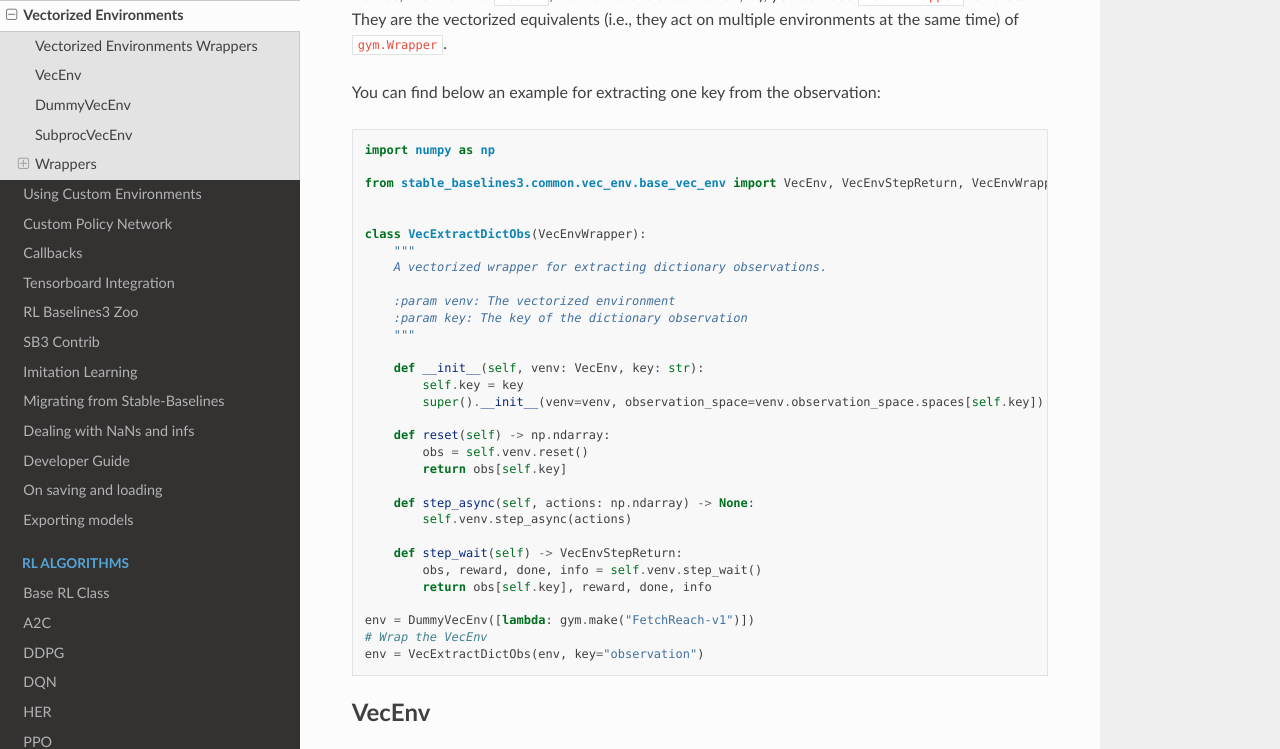
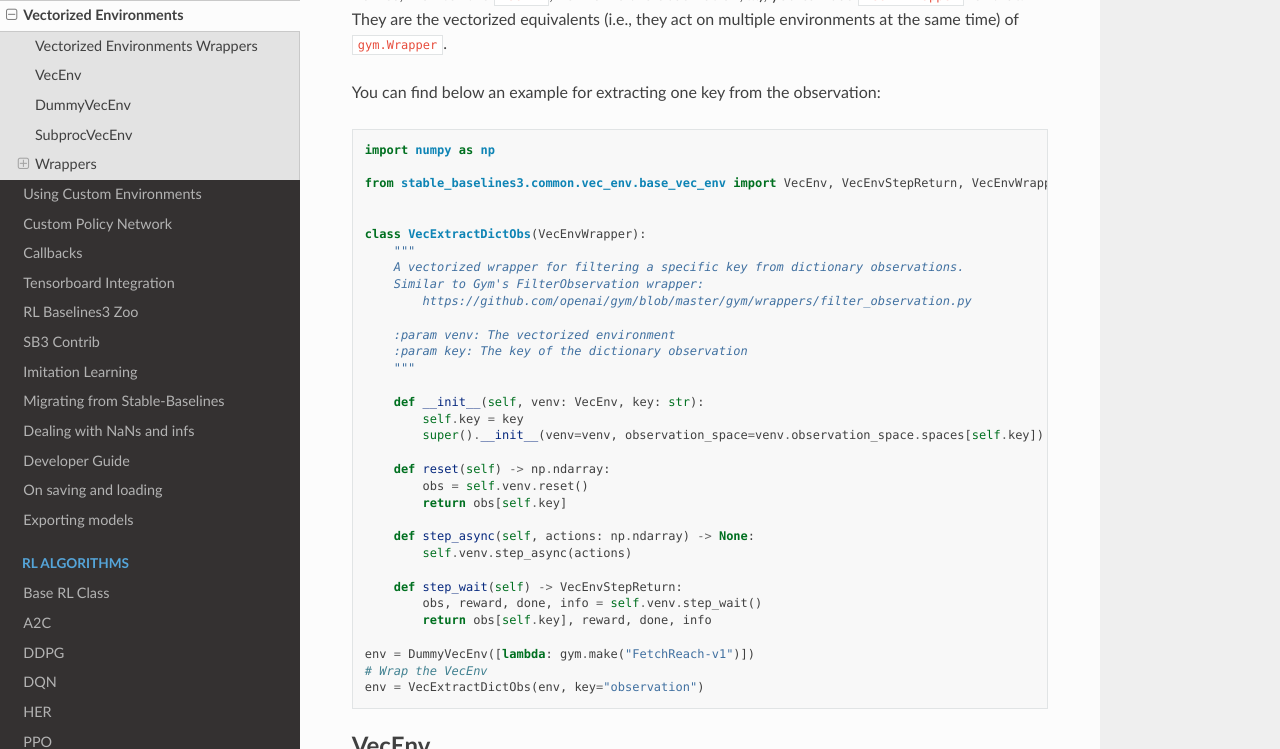
Before and after one commit to DLR-RM/stable-baselines3, a Sphinx documentation site: the page built from docs/guide/vec_envs.rst, in a window 1280 px wide and 900 px high, scrolled down 1301 px, cut to the strip 0-749 px from the top of the window. Built offline with Sphinx 7.4.7 and the Read the Docs theme 2.0.0, drawn with Linux system fonts in a browser that asks for light colours.

Commit message:
Update docs/guide/vec_envs.rst
Co-authored-by: Anssi <kaneran21@hotmail.com>

```diff
--- a/docs/guide/vec_envs.rst
+++ b/docs/guide/vec_envs.rst
@@ -61,7 +61,9 @@ You can find below an example for extracting one key from the observation:
 
 	class VecExtractDictObs(VecEnvWrapper):
 	    """
-	    A vectorized wrapper for extracting dictionary observations.
+	    A vectorized wrapper for filtering a specific key from dictionary observations.
+	    Similar to Gym's FilterObservation wrapper:
+	        https://github.com/openai/gym/blob/master/gym/wrappers/filter_observation.py
 
 	    :param venv: The vectorized environment
 	    :param key: The key of the dictionary observation
```
